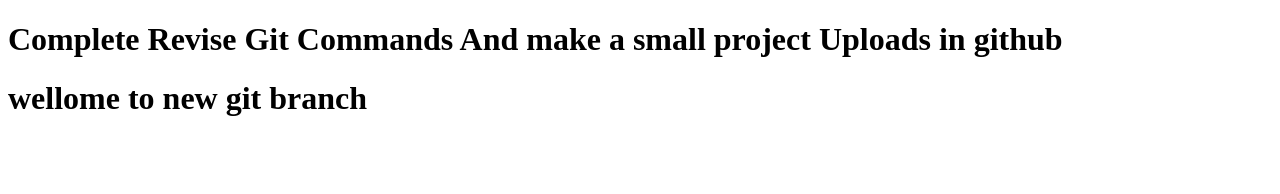
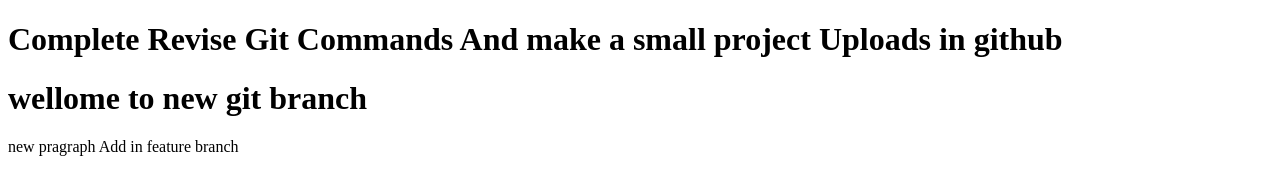
Before and after one commit to Mushtaq1245/git_complte_test_project, a plain HTML site: page index.html in a window 1280 px wide. Drawn offline with Linux system fonts and the light colour scheme.

Commit message:
add new para in feature2 branch

```diff
--- a/index.html
+++ b/index.html
@@ -8,6 +8,7 @@
 <body>
     <h1>Complete Revise Git Commands And make a small project Uploads in github</h1>
     <h1>wellome to new git branch</h1>
+    <p>new pragraph Add in feature branch</p>
 
 </body>
 </html>
```
